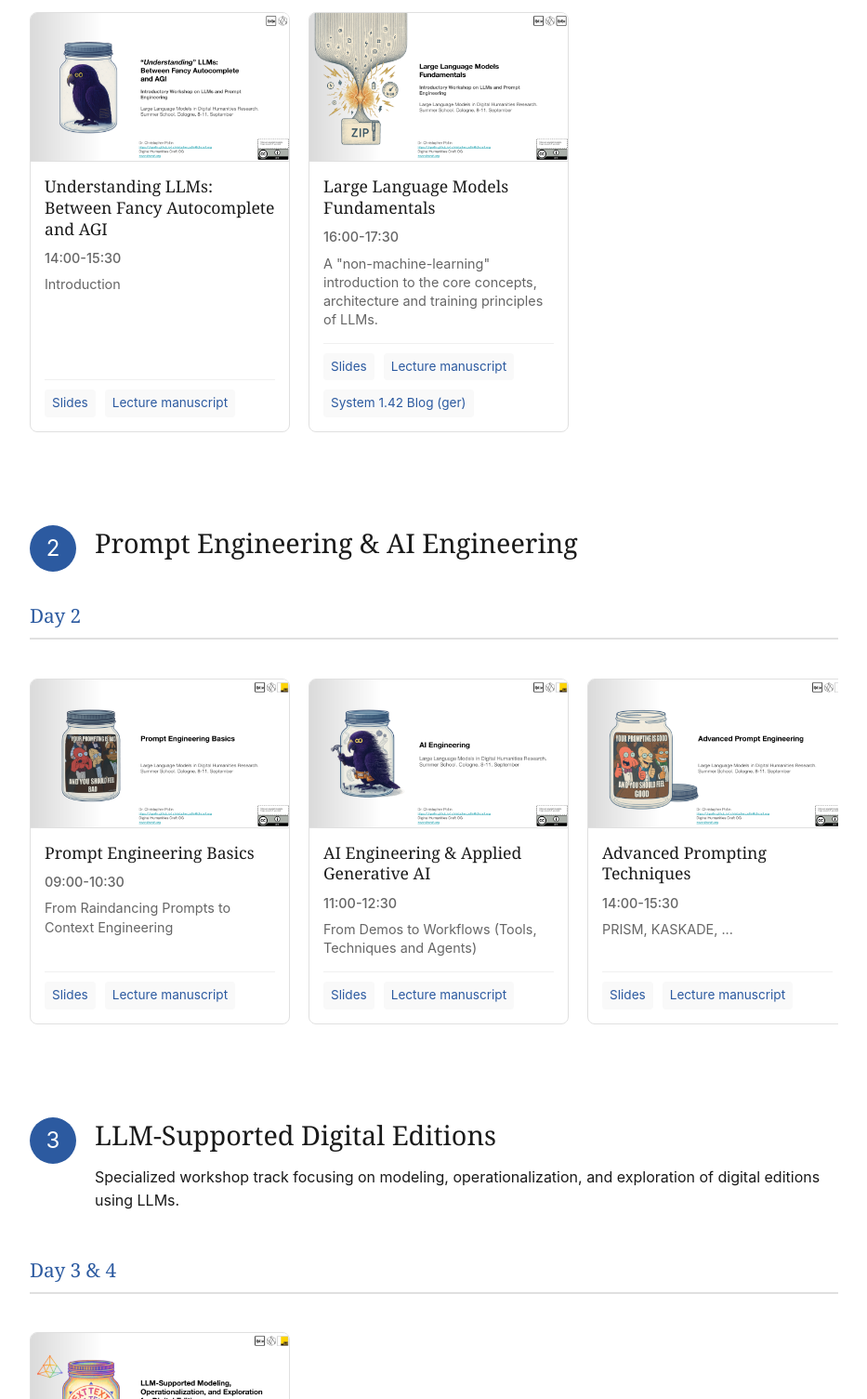
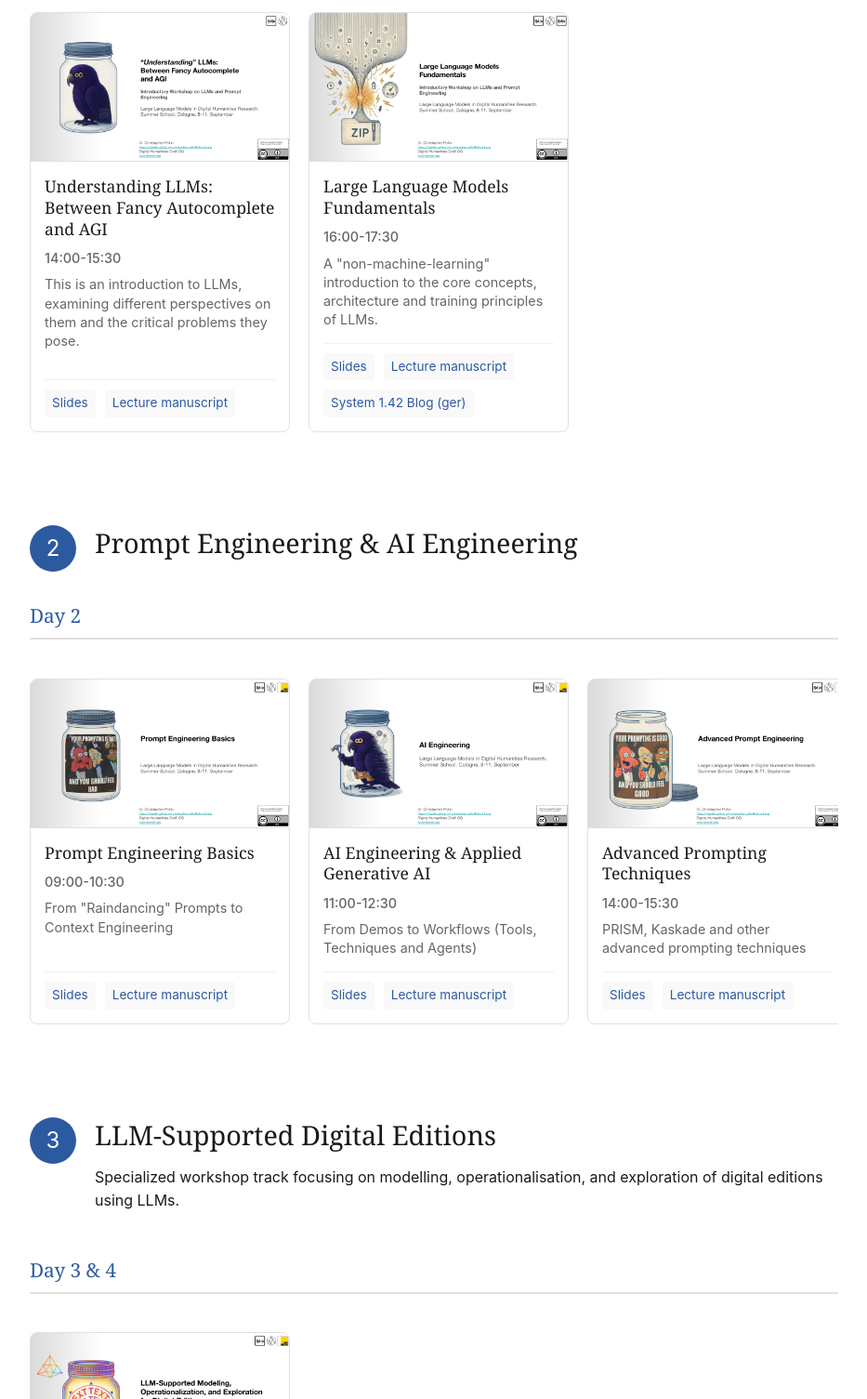
Before and after one commit to chpollin/llmdh, a plain HTML site: page index.html in a window 1280 px wide. Shown: the part 645-2150 px from the top of the page at 93% size, without its empty margins (318-1251 px from the left). Drawn offline with Linux system fonts and the light colour scheme.

Commit message:
Update index.html

```diff
--- a/index.html
+++ b/index.html
@@ -102,7 +102,7 @@
                                        <div class="card-content">
                                            <h4>Understanding LLMs: Between Fancy Autocomplete and AGI</h4>
                                            <div class="card-time">14:00-15:30</div>
-                                           <p class="card-description">Introduction</p>
+                                           <p class="card-description">This is an introduction to LLMs, examining different perspectives on them and the critical problems they pose.</p>
                                            <div class="card-resources">
                                                <a href="https://docs.google.com/presentation/d/1q37t3eiHgt1464D1iJJMUFVjIC4Bp_8D50at_QlKY74/edit?usp=sharing"
                                                   class="resource-link" target="_blank" rel="noopener noreferrer">
@@ -170,7 +170,7 @@
                                        <div class="card-content">
                                            <h4>Prompt Engineering Basics</h4>
                                            <div class="card-time">09:00-10:30</div>
-                                           <p class="card-description">From Raindancing Prompts to Context Engineering</p>
+                                           <p class="card-description">From "Raindancing" Prompts to Context Engineering</p>
                                            <div class="card-resources">
                                                <a href="https://docs.google.com/presentation/d/1PQjXp3E11UvdVKlYv_d6cNqyr8pbbQH_dS-Pl9saSwE/edit?usp=sharing"
                                                   class="resource-link" target="_blank" rel="noopener noreferrer">
@@ -214,7 +214,7 @@
                                        <div class="card-content">
                                            <h4>Advanced Prompting Techniques</h4>
                                            <div class="card-time">14:00-15:30</div>
-                                           <p class="card-description">PRISM, KASKADE, ... </p>
+                                           <p class="card-description">PRISM, Kaskade and other advanced prompting techniques</p>
                                            <div class="card-resources">
                                                <a href="https://docs.google.com/presentation/d/1gTIetjQWlxHhlG_eMlxQVAs4cplMaGtKxxxS3Hhf9lE/edit?usp=sharing"
                                                   class="resource-link" target="_blank" rel="noopener noreferrer">
@@ -256,7 +256,7 @@
                            <span class="section-number">3</span>
                            <div>
                                <h2>LLM-Supported Digital Editions</h2>
-                               <p>Specialized workshop track focusing on modeling, operationalization, and exploration of digital editions using LLMs.</p>
+                               <p>Specialized workshop track focusing on modelling, operationalisation, and exploration of digital editions using LLMs.</p>
                            </div>
                        </div>
 
```
